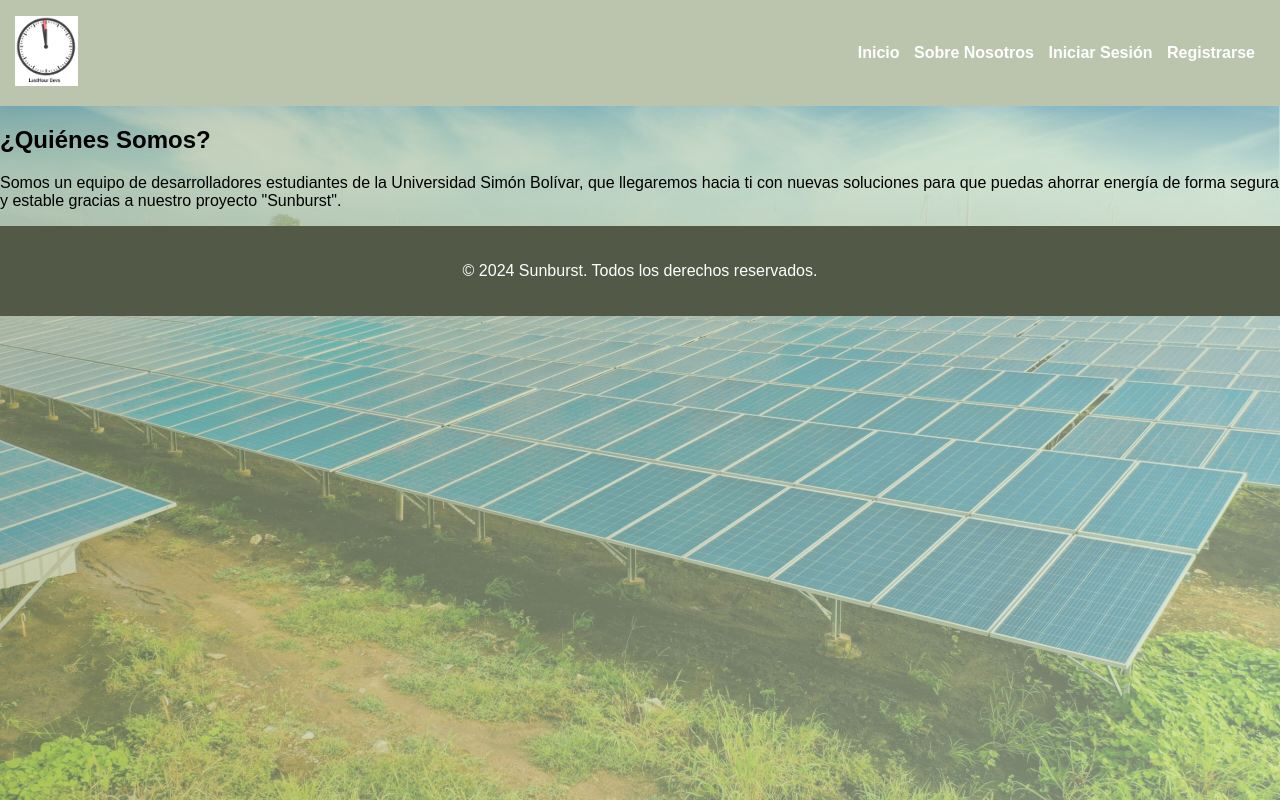
After one commit to sogarox/Sunburst, a PHP site: page /about.html in a window 1280 px wide. The commit adds this page. Run offline with PHP 8.4, Linux system fonts and the light colour scheme.

Commit message:
se agregó la pasarela de redirección, la pagina acerca de, y multiples funciones mas

```diff
--- /dev/null
+++ b/about.html
@@ -0,0 +1,44 @@
+<!DOCTYPE html>
+<html lang="es">
+
+<head>
+    <meta charset="UTF-8">
+    <meta name="viewport" content="width=device-width, initial-scale=1.0">
+    <meta http-equiv="X-UA-Compatible" content="ie=edge">
+    <link rel="stylesheet" href="style.css">
+    <title>Acerca de Nosotros</title>
+</head>
+
+<body id = "about-a-page">
+    <header>
+        <div class="logo-container">
+            <a href="#" class="logo">
+                <img src="img/lasthour.png" alt="Logo de la página">
+            </a>
+        </div>
+        <nav>
+            <a href="inicio.html" class="nav-link">Inicio</a>
+            <a href="about.html" class="nav-link active">Sobre Nosotros</a>
+            <a href="login.php" class="nav-link">Iniciar Sesión</a>
+            <a href="register.php" class="nav-link">Registrarse</a>
+        </nav>
+    </header>
+
+    <main>
+        <section class="about">
+            <h1>¿Quiénes Somos?</h1>
+            <p>
+                Somos un equipo de desarrolladores estudiantes de la Universidad Simón Bolívar, que llegaremos hacia ti con
+                nuevas soluciones para que puedas ahorrar energía de forma segura y estable gracias a nuestro proyecto "Sunburst".
+            </p>
+            <div style="text-align: center;">
+            </div>
+
+    </main>
+
+    <footer>
+        <p>&copy; 2024 Sunburst. Todos los derechos reservados.</p>
+    </footer>
+</body>
+
+</html>
--- a/inicio.html
+++ b/inicio.html
@@ -14,8 +14,7 @@
             <img src="img/logo.png" alt="logo de la pagina">
         </a>
         <nav>
-            <a href="" class="Inicio">Inicio</a>
-            <a href="" class="Sobre Nosotros">Sobre Nosotros</a>
+            <a href="about.html" class="Sobre Nosotros">Sobre Nosotros</a>
             <a href="login.php" class="Iniciar Sesion">Iniciar Sesion</a>
             <a href="login.php" class="Iniciar Sesion">Registrate</a>
 
@@ -35,7 +34,8 @@
         <section class="about-section">
             <h2>Quiénes Somos</h2>
             <p>Somos un equipo comprometido con brindarte las mejores soluciones energéticas para mejora tu calidad de
-                vida y ayudarte a reducir costos</p>
+                vida y ayudarte a reducir costos
+            </p>
         </section>
     </div>
 </body>
--- /dev/null
+++ b/redirect.php
@@ -0,0 +1,4 @@
+<?php
+header("location: login.php?destino=lobby.php");
+exit();
+?>
--- a/style.css
+++ b/style.css
@@ -8,6 +8,30 @@ body {
     min-height: 100vh;
     background: linear-gradient(to right, rgb(167, 180, 142), #d2e2c3);
     scroll-behavior: smooth;
+}
+
+#about-a-page {
+    margin: 0;
+    padding: 0;
+    flex-direction: column;
+    min-height: 100vh;
+    background: linear-gradient(to right, rgb(167, 180, 142), #d2e2c3);
+    scroll-behavior: smooth;
+
+}
+
+#about-a-page::before {
+    content: "";
+    position: absolute;
+    top: 0;
+    left: 0;
+    width: 100%;
+    height: 100%;
+    background-image: url('img/solarpanel.jpg');
+    background-size: cover;
+    background-position: center;
+    opacity: 0.4; /* Cambia el valor de opacidad según lo que necesites */
+    z-index: -1; /* Coloca la imagen de fondo debajo del contenido */
 }
 
 a {
```
Also changed, not shown: class.php (+0 -11 lines), lobby.php (added, +20 -0 lines), login.php (+25 -21 lines), img/lasthour.png (added), img/solarpanel.jpg (added).
